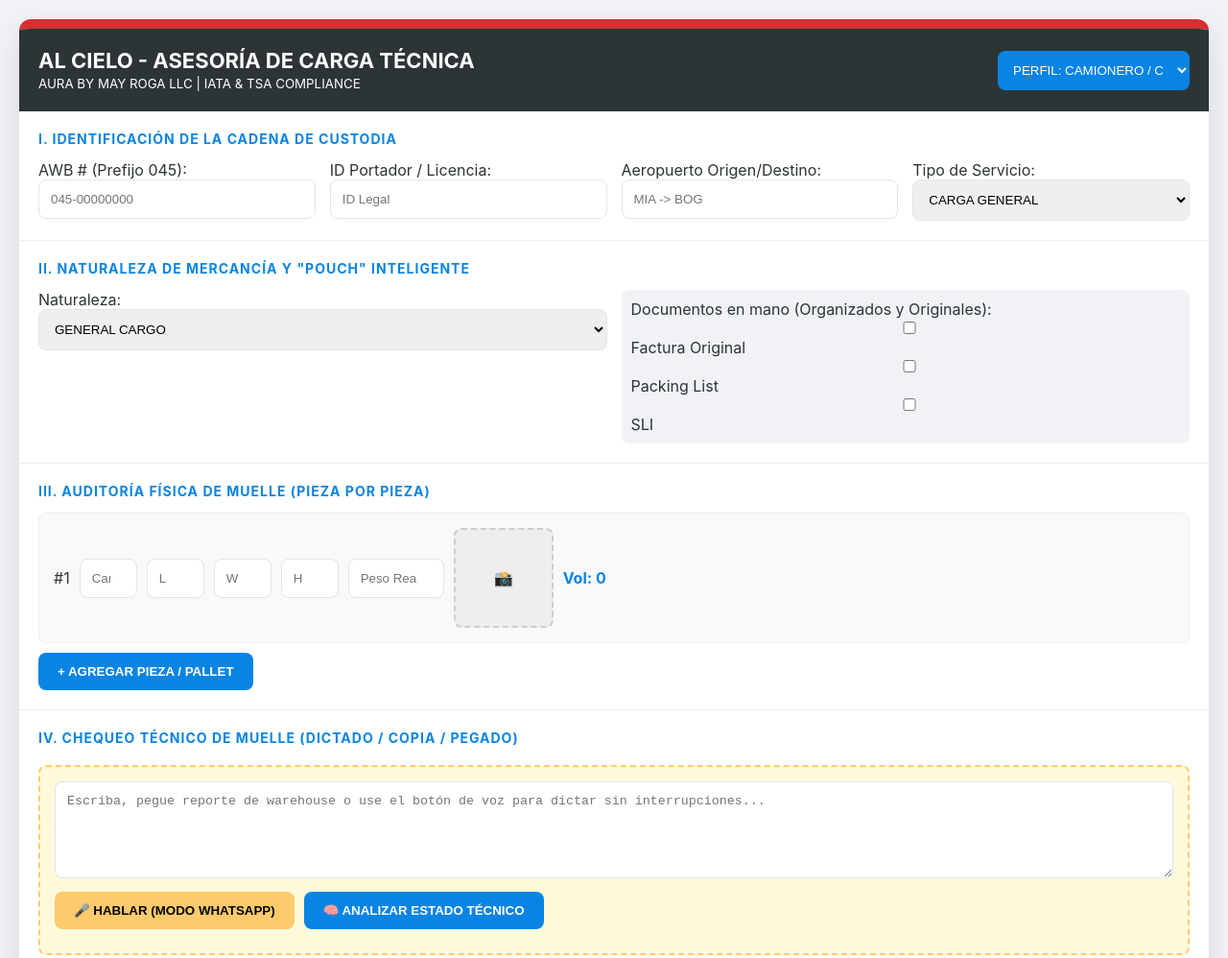
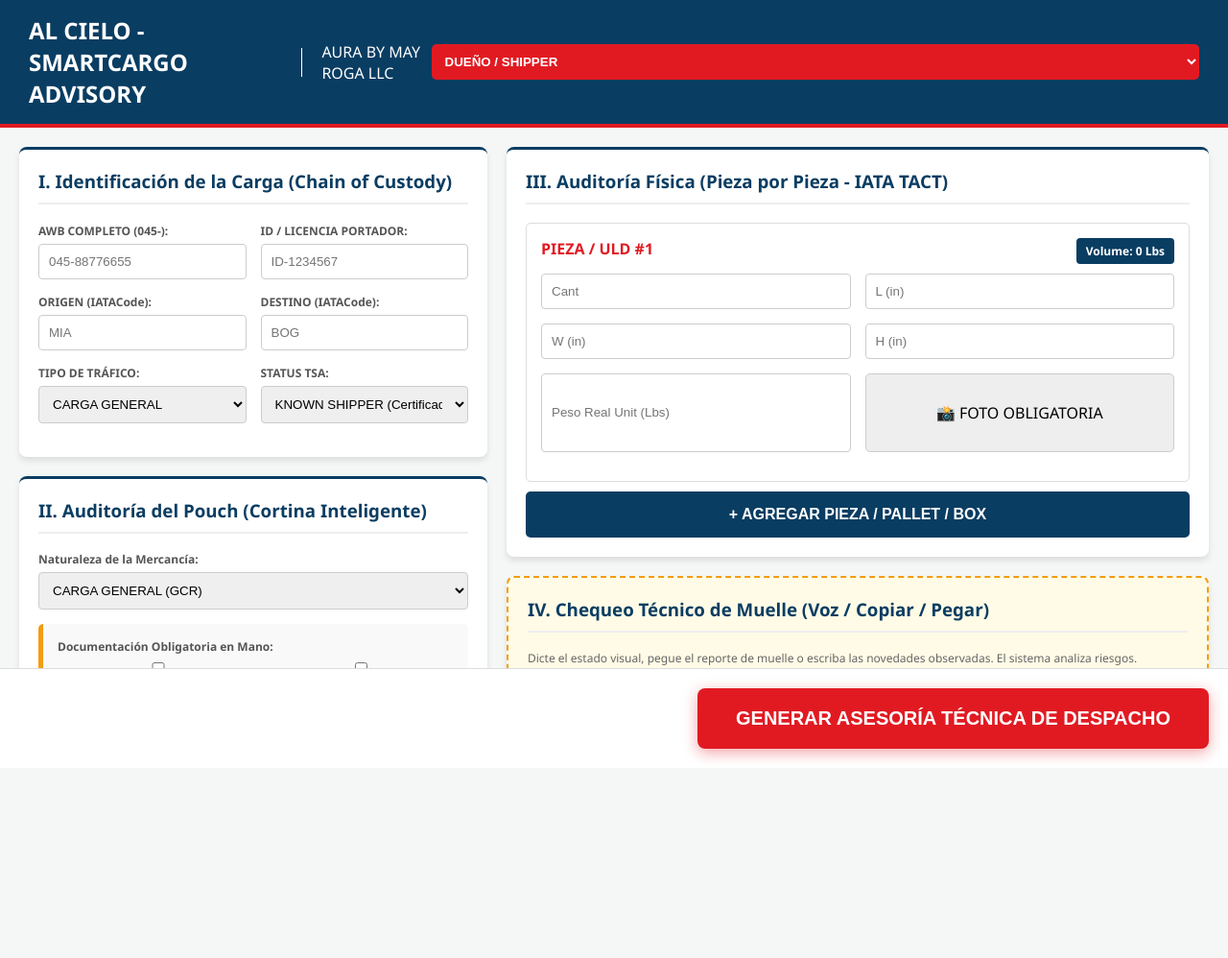
Before and after one commit to mayroga/SmartCargo-Server, a plain HTML site: page static/app.html in a window 1280 px wide. Shown: the top 998 px of the page at 96% size. After the commit the page ends 800 px from the top, so only its background shows below. Drawn offline with Linux system fonts and the light colour scheme.

Commit message:
Update app.html

```diff
--- a/static/app.html
+++ b/static/app.html
@@ -2,212 +2,301 @@
 <html lang="es">
 <head>
     <meta charset="UTF-8">
-    <title>AL CIELO - AURA BY MAY ROGA</title>
+    <title>AL CIELO - Sistema Integral de Asesoría de Carga</title>
     <style>
-        :root { --red: #d63031; --blue: #0984e3; --black: #2d3436; --gold: #fdcb6e; }
-        body { font-family: 'Inter', sans-serif; background: #f0f2f5; margin: 0; padding: 20px; color: var(--black); }
-        .container { max-width: 1300px; margin: auto; background: white; border-radius: 12px; box-shadow: 0 10px 30px rgba(0,0,0,0.1); border-top: 10px solid var(--red); overflow: hidden; }
-        .header { background: var(--black); color: white; padding: 20px; display: flex; justify-content: space-between; align-items: center; }
-        .section { padding: 20px; border-bottom: 1px solid #eee; }
-        h3 { color: var(--blue); text-transform: uppercase; font-size: 14px; letter-spacing: 1px; margin-top: 0; }
-        .grid { display: grid; grid-template-columns: repeat(auto-fit, minmax(250px, 1fr)); gap: 15px; }
-        input, select, textarea { width: 100%; padding: 12px; border: 1.5px solid #dfe6e9; border-radius: 8px; box-sizing: border-box; }
-        .piece-row { background: #f9f9f9; padding: 15px; border-radius: 8px; margin-bottom: 10px; border: 1px solid #eee; display: flex; gap: 10px; align-items: center; }
-        .btn { padding: 12px 20px; border: none; border-radius: 8px; cursor: pointer; font-weight: bold; transition: 0.3s; }
-        .btn-blue { background: var(--blue); color: white; }
-        .btn-red { background: var(--red); color: white; width: 100%; font-size: 18px; margin-top: 20px; }
-        .btn-gold { background: var(--gold); color: black; }
-        .voice-area { background: #fff9db; border: 2px dashed var(--gold); padding: 15px; border-radius: 8px; margin-top: 20px; }
-        .photo-slot { width: 100px; height: 100px; border: 2px dashed #ccc; border-radius: 8px; display: flex; align-items: center; justify-content: center; overflow: hidden; background: #eee; }
-        .photo-slot img { width: 100%; height: 100%; object-fit: cover; }
-        #results { display: none; margin-top: 30px; padding: 20px; border-radius: 12px; }
+        :root { --red-av: #e11a22; --blue-dark: #0a3d62; --gold-av: #f39c12; --bg: #f4f7f6; }
+        body { font-family: 'Segoe UI', Tahoma, Geneva, Verdana, sans-serif; background: var(--bg); margin: 0; display: flex; flex-direction: column; height: 100vh; }
+
+        /* HEADER PROFESIONAL */
+        .header { background: var(--blue-dark); color: white; padding: 15px 30px; display: flex; justify-content: space-between; align-items: center; border-bottom: 4px solid var(--red-av); }
+        .header h1 { margin: 0; font-size: 24px; }
+        .perfil-selector { background: var(--red-av); color: white; border: none; padding: 10px; border-radius: 5px; font-weight: bold; cursor: pointer; }
+
+        /* ÁREA DE TRABAJO */
+        .main-grid { display: grid; grid-template-columns: 1fr 1.5fr; gap: 20px; padding: 20px; flex: 1; overflow-y: auto; }
+        .card { background: white; border-radius: 8px; padding: 20px; box-shadow: 0 4px 6px rgba(0,0,0,0.1); margin-bottom: 20px; border-top: 3px solid var(--blue-dark); }
+        h3 { color: var(--blue-dark); border-bottom: 2px solid #eee; padding-bottom: 10px; margin-top: 0; }
+
+        /* INPUTS Y CORTINAS */
+        .input-row { display: grid; grid-template-columns: 1fr 1fr; gap: 15px; margin-bottom: 15px; }
+        label { display: block; font-weight: bold; font-size: 12px; margin-bottom: 5px; color: #555; }
+        input, select, textarea { width: 100%; padding: 10px; border: 1px solid #ccc; border-radius: 4px; box-sizing: border-box; }
+
+        .pouch-docs { background: #f9f9f9; padding: 15px; border-radius: 5px; border-left: 5px solid var(--gold-av); }
+        .checkbox-group { display: grid; grid-template-columns: 1fr 1fr; gap: 10px; }
+
+        /* PIEZA POR PIEZA */
+        .piece-container { background: #fff; border: 1px solid #ddd; border-radius: 5px; padding: 15px; margin-bottom: 10px; position: relative; }
+        .piece-header { display: flex; justify-content: space-between; font-weight: bold; color: var(--red-av); margin-bottom: 10px; }
+        .vol-calc { background: var(--blue-dark); color: white; padding: 5px 10px; border-radius: 4px; font-size: 12px; }
+
+        /* VOZ Y MULTIMEDIA */
+        .voice-section { background: #fffbe6; border: 2px dashed var(--gold-av); padding: 20px; border-radius: 8px; }
+        .btn-voice { background: var(--gold-av); color: white; border: none; padding: 15px; width: 100%; border-radius: 5px; font-size: 16px; font-weight: bold; cursor: pointer; margin-top: 10px; }
+        .btn-voice.active { background: var(--red-av); animation: pulse 1.5s infinite; }
+        @keyframes pulse { 0% { opacity: 1; } 50% { opacity: 0.6; } 100% { opacity: 1; } }
+
+        .photo-btn { background: #eee; border: 1px solid #ccc; padding: 10px; cursor: pointer; display: flex; align-items: center; justify-content: center; height: 60px; border-radius: 5px; }
+
+        /* ACCIÓN FINAL */
+        .footer-actions { padding: 20px; background: white; border-top: 1px solid #ddd; text-align: right; }
+        .btn-generate { background: var(--red-av); color: white; border: none; padding: 20px 40px; font-size: 20px; font-weight: bold; border-radius: 8px; cursor: pointer; box-shadow: 0 4px 15px rgba(225, 26, 34, 0.4); }
+
+        /* RESULTADOS */
+        #results-area { position: fixed; right: 0; top: 0; width: 40%; height: 100%; background: white; box-shadow: -5px 0 20px rgba(0,0,0,0.2); display: none; flex-direction: column; z-index: 1000; }
+        .results-header { background: var(--blue-dark); color: white; padding: 20px; display: flex; justify-content: space-between; }
+        .results-content { padding: 30px; overflow-y: auto; flex: 1; }
+        .alert-item { background: #fee2e2; border-left: 5px solid var(--red-av); padding: 15px; margin-bottom: 10px; color: #991b1b; }
+        .solucion-item { background: #dcfce7; border-left: 5px solid #16a34a; padding: 15px; margin-bottom: 10px; color: #166534; }
     </style>
 </head>
 <body>
 
-<div class="container">
 <div class="header">
-        <div>
-            <h1 style="margin:0; font-size:22px;">AL CIELO - ASESORÍA DE CARGA TÉCNICA</h1>
-            <small>AURA BY MAY ROGA LLC | IATA & TSA COMPLIANCE</small>
+    <div style="display:flex; align-items:center; gap:20px;">
+        <h1>AL CIELO - SMARTCARGO ADVISORY</h1>
+        <div style="height:30px; width:2px; background:white;"></div>
+        <span>AURA BY MAY ROGA LLC</span>
     </div>
-        <select id="perfil" style="width: 200px; background: var(--blue); color: white; border: none;">
-            <option value="CAMIONERO">PERFIL: CAMIONERO / CHOFER</option>
-            <option value="FORWARDER">PERFIL: FREIGHT FORWARDER</option>
-            <option value="WAREHOUSE">PERFIL: AGENTE WAREHOUSE</option>
-            <option value="COUNTER">PERFIL: AGENTE COUNTER</option>
-            <option value="DUENO">PERFIL: DUEÑO / SHIPPER</option>
+    <select id="user_profile" class="perfil-selector">
+        <option value="SHIPPER">DUEÑO / SHIPPER</option>
+        <option value="FORWARDER">FREIGHT FORWARDER</option>
+        <option value="DRIVER">CAMIONERO / CHOFER</option>
+        <option value="WAREHOUSE">AGENTE WAREHOUSE</option>
+        <option value="COUNTER">AGENTE COUNTER AVIANCA</option>
+        <option value="DG_SPECIALIST">ESPECIALISTA DGR</option>
     </select>
 </div>
 
-    <div class="section">
-        <h3>I. Identificación de la Cadena de Custodia</h3>
-        <div class="grid">
-            <div><label>AWB # (Prefijo 045):</label><input type="text" id="awb" placeholder="045-00000000"></div>
-            <div><label>ID Portador / Licencia:</label><input type="text" id="id_chofer" placeholder="ID Legal"></div>
-            <div><label>Aeropuerto Origen/Destino:</label><input type="text" id="ruta" placeholder="MIA -> BOG"></div>
-            <div><label>Tipo de Servicio:</label>
-                <select id="tipo_vuelo">
+<div class="main-grid">
+    <div>
+        <div class="card">
+            <h3>I. Identificación de la Carga (Chain of Custody)</h3>
+            <div class="input-row">
+                <div><label>AWB COMPLETO (045-):</label><input type="text" id="awb_full" placeholder="045-88776655"></div>
+                <div><label>ID / LICENCIA PORTADOR:</label><input type="text" id="driver_id" placeholder="ID-1234567"></div>
+            </div>
+            <div class="input-row">
+                <div><label>ORIGEN (IATACode):</label><input type="text" id="origin" placeholder="MIA"></div>
+                <div><label>DESTINO (IATACode):</label><input type="text" id="destination" placeholder="BOG"></div>
+            </div>
+            <div class="input-row">
+                <div><label>TIPO DE TRÁFICO:</label>
+                    <select id="traffic_type">
                         <option value="GENERAL">CARGA GENERAL</option>
-                    <option value="TRANSFER">TRANSFERENCIA (INTERLINE)</option>
-                    <option value="COMAT">COMAT (MATERIAL COMPAÑÍA)</option>
-                    <option value="EXPRESS">EXPRESS / PRIORIDAD</option>
+                        <option value="TRANSFER">TRANSFERENCIA INTERLINE</option>
+                        <option value="COMAT">MATERIAL DE COMPAÑÍA</option>
+                        <option value="VAL">ALTO VALOR / SECURITY</option>
+                    </select>
+                </div>
+                <div><label>STATUS TSA:</label>
+                    <select id="shipper_status">
+                        <option value="KNOWN">KNOWN SHIPPER (Certificado)</option>
+                        <option value="UNKNOWN">UNKNOWN SHIPPER (Inspección)</option>
                     </select>
                 </div>
             </div>
         </div>
 
-    <div class="section">
-        <h3>II. Naturaleza de Mercancía y "Pouch" Inteligente</h3>
-        <div class="grid">
-            <div>
-                <label>Naturaleza:</label>
-                <select id="naturaleza" onchange="showDocs()">
-                    <option value="GEN">GENERAL CARGO</option>
-                    <option value="DGR">DGR (MERCANCÍA PELIGROSA)</option>
-                    <option value="PER">PER (PERECEDEROS)</option>
-                    <option value="VAL">VAL (VALORES)</option>
-                    <option value="AVI">AVI (ANIMALES VIVOS)</option>
+        <div class="card">
+            <h3>II. Auditoría del Pouch (Cortina Inteligente)</h3>
+            <label>Naturaleza de la Mercancía:</label>
+            <select id="naturaleza" style="margin-bottom: 15px;" onchange="updatePouchDocs()">
+                <option value="GENERAL">CARGA GENERAL (GCR)</option>
+                <option value="DGR">MERCANCÍA PELIGROSA (DGR)</option>
+                <option value="PER">PERECEDEROS (PER)</option>
+                <option value="VAL">VALORES (VAL)</option>
+                <option value="AVI">ANIMALES VIVOS (AVI)</option>
+                <option value="HUM">RESTOS HUMANOS (HUM)</option>
             </select>
+
+            <div class="pouch-docs">
+                <label>Documentación Obligatoria en Mano:</label>
+                <div id="pouch_list" class="checkbox-group">
                     </div>
-            <div id="docs_container" style="background: #f1f2f6; padding: 10px; border-radius: 8px;">
-                <label>Documentos en mano (Organizados y Originales):</label>
-                <div id="docs_list"></div>
+                <hr>
+                <label style="color:var(--red-av);"><input type="checkbox" id="has_corrections"> ¿DOCUMENTOS CON TACHADURAS / BORRONES?</label>
             </div>
         </div>
     </div>
 
-    <div class="section">
-        <h3>III. Auditoría Física de Muelle (Pieza por Pieza)</h3>
-        <div id="piezas_list"></div>
-        <button class="btn btn-blue" onclick="addPiece()">+ AGREGAR PIEZA / PALLET</button>
+    <div>
+        <div class="card">
+            <h3>III. Auditoría Física (Pieza por Pieza - IATA TACT)</h3>
+            <div id="pieces_list">
+                </div>
+            <button class="btn-voice" style="background:var(--blue-dark); margin-top:0;" onclick="addPiece()">+ AGREGAR PIEZA / PALLET / BOX</button>
         </div>
 
-    <div class="section">
-        <h3>IV. Chequeo Técnico de Muelle (Dictado / Copia / Pegado)</h3>
-        <div class="voice-area">
-            <textarea id="voz_texto" rows="5" placeholder="Escriba, pegue reporte de warehouse o use el botón de voz para dictar sin interrupciones..."></textarea>
-            <div style="margin-top:10px; display: flex; gap: 10px;">
-                <button class="btn btn-gold" onclick="startVoice()">🎤 HABLAR (MODO WHATSAPP)</button>
-                <button class="btn btn-blue" onclick="analizarTexto()">🧠 ANALIZAR ESTADO TÉCNICO</button>
+        <div class="card voice-section">
+            <h3>IV. Chequeo Técnico de Muelle (Voz / Copiar / Pegar)</h3>
+            <p style="font-size:12px; color:#666;">Dicte el estado visual, pegue el reporte de muelle o escriba las novedades observadas. El sistema analiza riesgos.</p>
+            <textarea id="reporte_voz" rows="6" placeholder="Ej: Pallet 1 con esquina húmeda. Sellos de seguridad intactos. Etiqueta Clase 9 visible..."></textarea>
+            <div style="display:flex; gap:10px;">
+                <button id="btn_voice_start" class="btn-voice" onclick="toggleVoice()">🎤 INICIAR DICTADO (SIN CORTES)</button>
+                <button class="btn-voice" style="background:#27ae60;" onclick="preAnalizar()">🧠 ANALIZAR PRELIMINAR</button>
             </div>
-            <div id="analisis_preliminar" style="margin-top:10px; font-weight: bold; color: var(--red);"></div>
+        </div>
     </div>
 </div>
 
-    <div class="section">
-        <button class="btn btn-red" onclick="procesarTodo()">GENERAR ASESORÍA TÉCNICA DE DESPACHO</button>
+<div class="footer-actions">
+    <button class="btn-generate" onclick="finalAudit()">GENERAR ASESORÍA TÉCNICA DE DESPACHO</button>
 </div>
 
-    <div id="results" class="section"></div>
+<div id="results-area">
+    <div class="results-header">
+        <h2>REPORTE TÉCNICO DE ADMISIÓN</h2>
+        <button onclick="closeResults()" style="background:none; border:none; color:white; font-size:24px; cursor:pointer;">&times;</button>
+    </div>
+    <div class="results-content" id="results_body">
+        </div>
 </div>
 
 <script>
 let pieceCount = 0;
-const pieces = [];
+let recognition;
+
+function updatePouchDocs() {
+    const nat = document.getElementById('naturaleza').value;
+    const list = document.getElementById('pouch_list');
+    const docs = {
+        "GENERAL": ["AWB Original", "Com. Invoice (3x)", "Packing List", "SLI"],
+        "DGR": ["DGD (Red Border)", "MSDS", "NOTOC Form", "Checklist IATA"],
+        "PER": ["Cert. Fitosanitario", "Temp Log", "Health Cert", "DGD Dry Ice"],
+        "VAL": ["Armed Escort Record", "Seal Form", "Vault Receipt"],
+        "AVI": ["LAR Checklist", "Vet Health Cert", "Feeding Manual"],
+        "HUM": ["Death Cert", "Embalming Cert", "Transit Permit"]
+    };
+    list.innerHTML = docs[nat].map(d => `
+        <label><input type="checkbox" class="doc-item" value="${d}"> ${d}</label>
+    `).join('');
+}
 
 function addPiece() {
     pieceCount++;
     const div = document.createElement('div');
-    div.className = 'piece-row';
+    div.className = 'piece-container';
     div.innerHTML = `
-        <span>#${pieceCount}</span>
-        <input type="number" class="p_cant" placeholder="Cant" style="width:60px">
-        <input type="number" class="p_l" placeholder="L" style="width:60px">
-        <input type="number" class="p_w" placeholder="W" style="width:60px">
-        <input type="number" class="p_h" placeholder="H" style="width:60px">
-        <input type="number" class="p_real" placeholder="Peso Real Unit" style="width:100px">
-        <div class="photo-slot" id="photo_${pieceCount}" onclick="takePhoto(${pieceCount})">📸</div>
-        <div id="vol_${pieceCount}" style="font-weight:bold; color:var(--blue); min-width:80px;">Vol: 0</div>
+        <div class="piece-header">
+            <span>PIEZA / ULD #${pieceCount}</span>
+            <div class="vol-calc" id="vol_disp_${pieceCount}">Volume: 0 Lbs</div>
+        </div>
+        <div class="input-row">
+            <input type="number" class="p_cant" placeholder="Cant" oninput="calcVol(${pieceCount})">
+            <input type="number" class="p_l" placeholder="L (in)" oninput="calcVol(${pieceCount})">
+            <input type="number" class="p_w" placeholder="W (in)" oninput="calcVol(${pieceCount})">
+            <input type="number" class="p_h" placeholder="H (in)" oninput="calcVol(${pieceCount})">
+        </div>
+        <div class="input-row">
+            <input type="number" class="p_real" placeholder="Peso Real Unit (Lbs)">
+            <div class="photo-btn" onclick="alert('Cámara Activada para Pieza #${pieceCount}')">📸 FOTO OBLIGATORIA</div>
+        </div>
     `;
-    document.getElementById('piezas_list').appendChild(div);
-
-    // Auto-cálculo de volumen al escribir
-    div.addEventListener('input', () => {
-        const l = div.querySelector('.p_l').value || 0;
-        const w = div.querySelector('.p_w').value || 0;
-        const h = div.querySelector('.p_h').value || 0;
-        const cant = div.querySelector('.p_cant').value || 0;
-        const vol = ((l * w * h * cant) / 166).toFixed(2);
-        document.getElementById(`vol_${pieceCount}`).innerText = "Vol: " + vol;
-    });
+    document.getElementById('pieces_list').appendChild(div);
 }
 
-function showDocs() {
-    const nat = document.getElementById('naturaleza').value;
-    const list = document.getElementById('docs_list');
-    const docs = {
-        "GEN": ["Factura Original", "Packing List", "SLI"],
-        "DGR": ["DGD (Original Roja)", "MSDS", "Checklist DGR"],
-        "PER": ["Cert. Fitosanitario", "Factura", "Guía de Hielo/Temp"],
-        "VAL": ["Manifiesto VAL", "Hoja de Ruta", "Sello de Seguridad"]
-    };
-    list.innerHTML = docs[nat].map(d => `<label><input type="checkbox" class="doc_chk" value="${d}"> ${d}</label>`).join('');
+function calcVol(id) {
+    const container = document.getElementsByClassName('piece-container')[id-1];
+    const l = container.querySelector('.p_l').value || 0;
+    const w = container.querySelector('.p_w').value || 0;
+    const h = container.querySelector('.p_h').value || 0;
+    const cant = container.querySelector('.p_cant').value || 1;
+    const vol = ((l * w * h * cant) / 166).toFixed(2);
+    document.getElementById(`vol_disp_${id}`).innerText = `Volume: ${vol} Lbs`;
 }
 
-function startVoice() {
-    const recognition = new (window.SpeechRecognition || window.webkitSpeechRecognition)();
+function toggleVoice() {
+    if (!recognition) {
+        recognition = new (window.SpeechRecognition || window.webkitSpeechRecognition)();
         recognition.lang = 'es-ES';
         recognition.continuous = true;
+        recognition.interimResults = true;
+
         recognition.onresult = (event) => {
-        const text = event.results[event.results.length - 1][0].transcript;
-        document.getElementById('voz_texto').value += text + " ";
+            let final = "";
+            for (let i = event.resultIndex; i < event.results.length; ++i) {
+                if (event.results[i].isFinal) final += event.results[i][0].transcript;
+            }
+            document.getElementById('reporte_voz').value += final + " ";
         };
-    recognition.start();
     }
 
-function analizarTexto() {
-    const texto = document.getElementById('voz_texto').value.toUpperCase();
-    let r = "ANÁLISIS: ";
-    if(texto.includes("DAÑO") || texto.includes("GOLPE")) r += "⚠️ DETECTADO DAÑO FÍSICO. ";
-    if(texto.includes("ETIQUETA")) r += "✅ REVISIÓN DE LABELS OK. ";
-    document.getElementById('analisis_preliminar').innerText = r;
+    const btn = document.getElementById('btn_voice_start');
+    if (btn.classList.contains('active')) {
+        recognition.stop();
+        btn.classList.remove('active');
+        btn.innerText = "🎤 INICIAR DICTADO (SIN CORTES)";
+    } else {
+        recognition.start();
+        btn.classList.add('active');
+        btn.innerText = "🛑 DETENER Y PROCESAR VOZ";
+    }
 }
 
-async function procesarTodo() {
-    const piezasData = [];
-    document.querySelectorAll('.piece-row').forEach(row => {
-        piezasData.push({
-            cant: row.querySelector('.p_cant').value,
-            l: row.querySelector('.p_l').value,
-            w: row.querySelector('.p_w').value,
-            h: row.querySelector('.p_h').value,
-            p_real: row.querySelector('.p_real').value
+async function finalAudit() {
+    const piecesData = [];
+    document.querySelectorAll('.piece-container').forEach(p => {
+        piecesData.push({
+            cant: p.querySelector('.p_cant').value,
+            l: p.querySelector('.p_l').value,
+            w: p.querySelector('.p_w').value,
+            h: p.querySelector('.p_h').value,
+            p_real: p.querySelector('.p_real').value
         });
     });
 
     const body = {
-        perfil: document.getElementById('perfil').value,
-        id_awb: document.getElementById('awb').value,
-        id_chofer: document.getElementById('id_chofer').value,
+        perfil: document.getElementById('user_profile').value,
+        awb_full: document.getElementById('awb_full').value,
+        driver_id: document.getElementById('driver_id').value,
+        origin: document.getElementById('origin').value,
+        destination: document.getElementById('destination').value,
         naturaleza: document.getElementById('naturaleza').value,
-        piezas: piezasData,
-        pouch: { documentos_fisicos: Array.from(document.querySelectorAll('.doc_chk:checked')).map(c => c.value) },
-        analisis_voz: document.getElementById('voz_texto').value
+        shipper_status: document.getElementById('shipper_status').value,
+        has_corrections: document.getElementById('has_corrections').checked,
+        pouch_docs: Array.from(document.querySelectorAll('.doc-item:checked')).map(c => c.value),
+        piezas: piecesData,
+        reporte_voz: document.getElementById('reporte_voz').value
     };
 
-    const res = await fetch('/api/auditoria_mortal', {
+    const response = await fetch('/api/auditoria_mortal', {
         method: 'POST',
         headers: {'Content-Type': 'application/json'},
         body: JSON.stringify(body)
     });
-    const out = await res.json();
 
-    const resDiv = document.getElementById('results');
-    resDiv.style.display = 'block';
-    resDiv.style.background = out.status.includes('RECHAZO') ? '#ffeef0' : '#e6fffa';
-
-    let html = `<h2>RESULTADO FINAL: ${out.status}</h2>`;
-    html += `<p>AUDITADO PARA: <strong>${out.perfil_auditado}</strong></p>`;
-    html += `<p>PESO COBRABLE: <strong>${out.chargeable} Lbs</strong> (Peso Real: ${out.real} Lbs)</p>`;
-    out.alertas.forEach((a, i) => {
-        html += `<div style="color:red; margin-bottom:10px;">⚠️ ${a}<br><small style="color:green;">💡 SOLUCIÓN: ${out.soluciones[i]}</small></div>`;
-    });
-    resDiv.innerHTML = html;
+    const result = await response.json();
+    showResults(result);
 }
 
+function showResults(res) {
+    const area = document.getElementById('results-area');
+    const body = document.getElementById('results_body');
+    area.style.display = 'flex';
+
+    let html = `<h1 style="color:${res.status.includes('RECHAZADO') ? 'var(--red-av)' : 'green'}">${res.status}</h1>`;
+    html += `<div style="background:#eee; padding:15px; border-radius:5px; margin-bottom:20px;">
+                <strong>CARGO AUDITADO:</strong> ${res.chargeable} Lbs<br>
+                <strong>MÉTODO:</strong> ${res.method}<br>
+                <strong>LOG ID:</strong> ${res.log_id}
+             </div>`;
+
+    html += `<h3>DISCREPANCIAS TÉCNICAS:</h3>`;
+    res.alertas.forEach((a, i) => {
+        html += `<div class="alert-item">⚠️ ${a}</div>`;
+        html += `<div class="solucion-item">💡 SOLUCIÓN: ${res.instrucciones[i]}</div>`;
+    });
+
+    html += `<button class="btn-generate" style="width:100%;" onclick="window.print()">IMPRIMIR PDF DE ADMISIÓN</button>`;
+    body.innerHTML = html;
+}
+
+function closeResults() { document.getElementById('results-area').style.display = 'none'; }
+
+// Init
+updatePouchDocs();
 addPiece();
-showDocs();
 </script>
 </body>
 </html>
```
Lines whose indentation alone changed are shown as unchanged.
